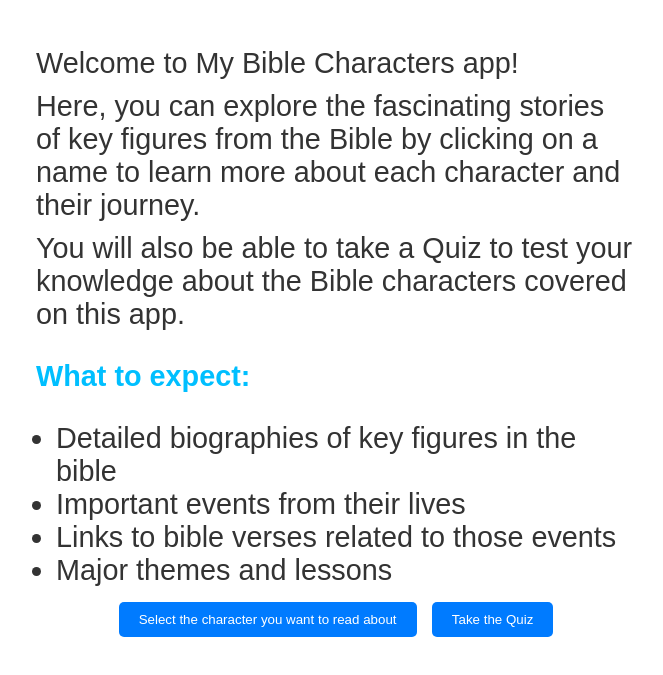
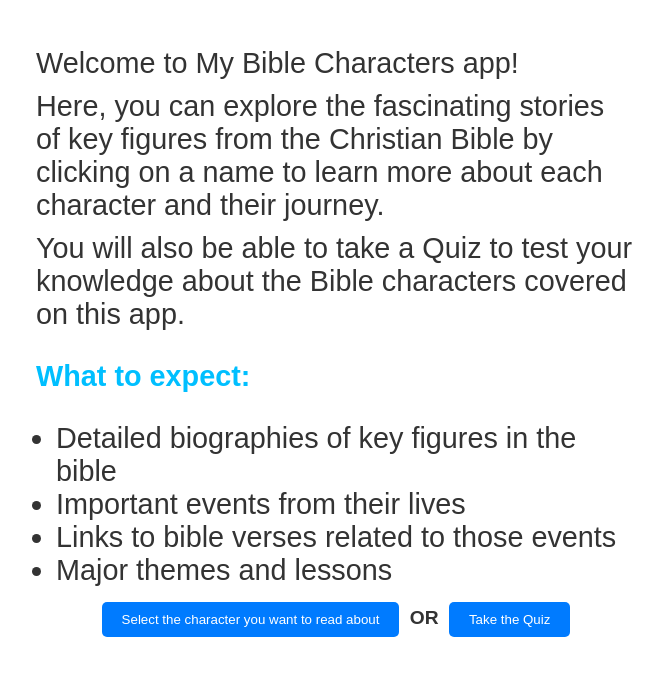
Before and after one commit to DrBAA/MyBibleApp, a website: page index.html in a window 1280 px wide. Shown: the part 87-762 px from the top of the page, without its empty margins (304-967 px from the left). Drawn offline with Linux system fonts and the light colour scheme.

Commit message:
added the word OR on the app's home page to separate the 2 buttons

```diff
--- a/index.html
+++ b/index.html
@@ -5,9 +5,9 @@
         <meta name="viewport" content="width=device-width, initial-scale=1.0">
         <title>My Bible Characters</title>
         <link rel="stylesheet" href="styles/styles.css">
-        <script src="scripts/loadPaul.js"></script>
         <script src="scripts/loadDavid.js"></script>
         <script src="scripts/loadJoseph.js"></script>
+        <script src="scripts/loadPaul.js"></script>
         <script src="scripts/quiz.js"></script>
         <script src="scripts/navigation.js"></script>
         <script src="scripts/GlobalFunctions/mouseHoverEffect.js"></script>
@@ -23,7 +23,7 @@
             <h1 id="main-heading">My Bible Characters</h1>
             <div id="welcome-text">
                 <p>Welcome to My Bible Characters app!</p>
-                <p>Here, you can explore the fascinating stories of key figures from the Bible by clicking on a name to learn more about each character and their journey.</p>
+                <p>Here, you can explore the fascinating stories of key figures from the Christian Bible by clicking on a name to learn more about each character and their journey.</p>
                 <p>You will also be able to take a Quiz to test your knowledge about the Bible characters covered on this app.</p>
 
                 <h3 id="sub-heading">What to expect:</h3>
@@ -35,6 +35,7 @@
                 </ul>
 
                 <button onclick="showAllCharactersList()">Select the character you want to read about</button>
+                <strong>OR</strong>
                 <button onclick="showQuiz()">Take the Quiz</button>
 
             </div>
```
